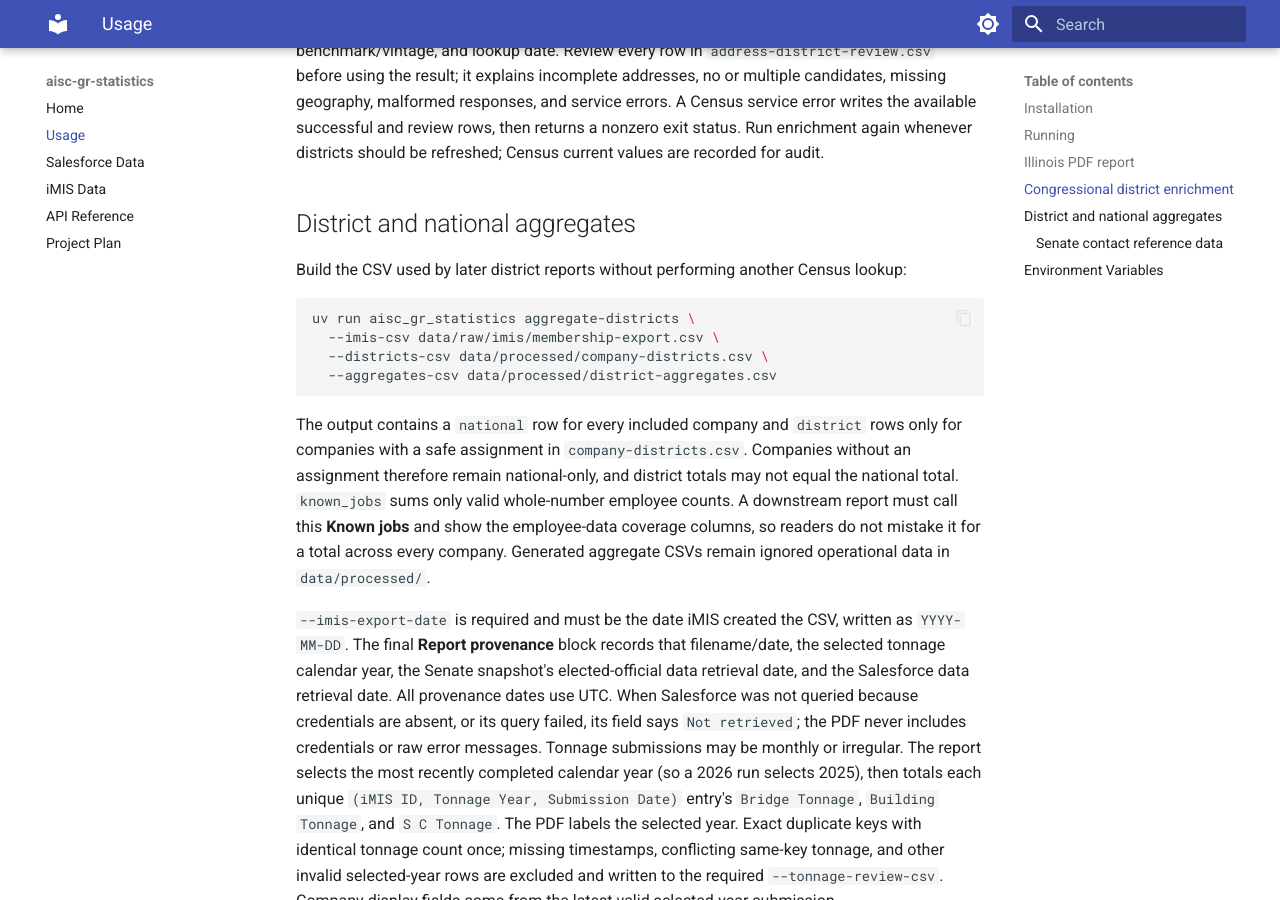
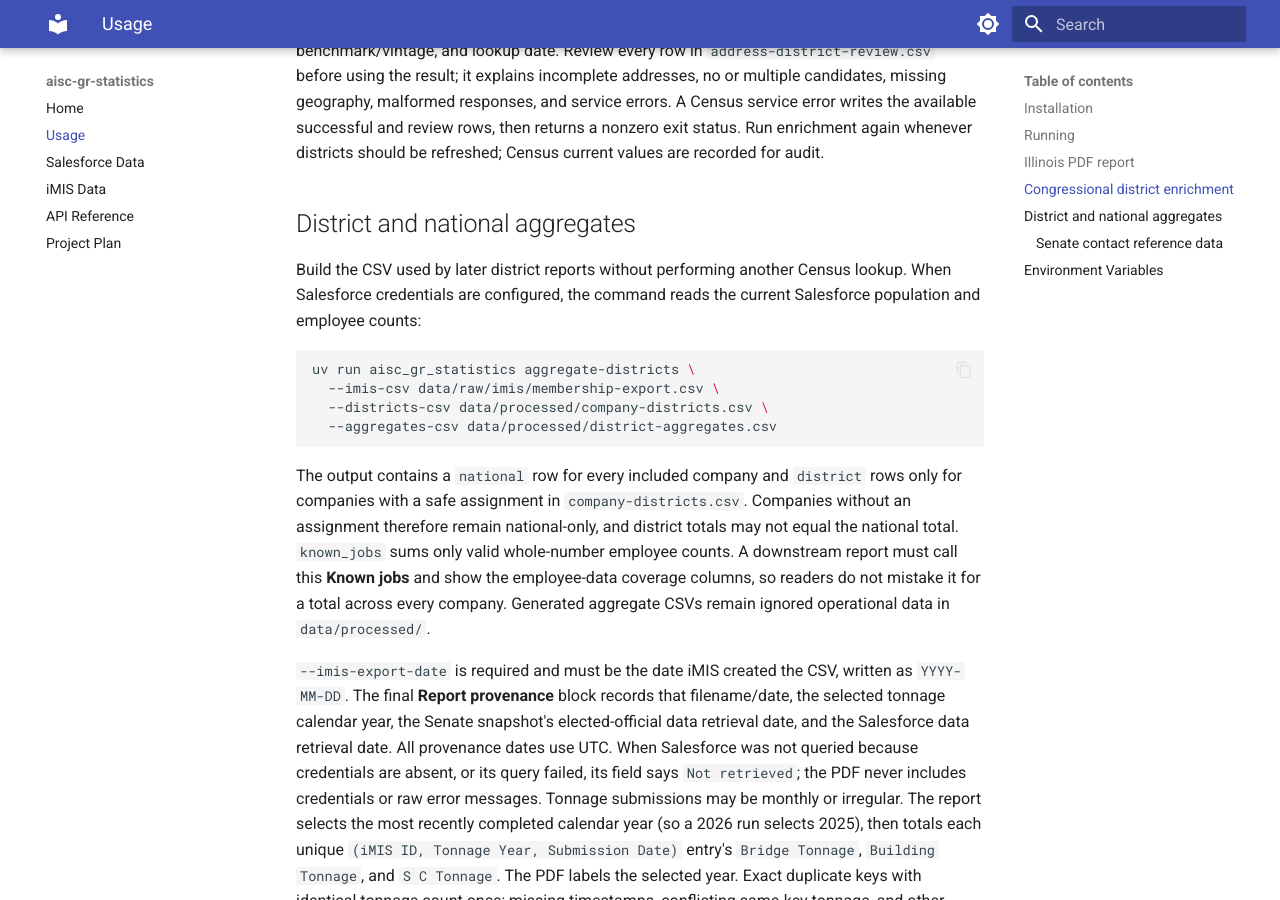
Before and after one commit to MauxBoyle/aisc-govt-relations, an MkDocs documentation site: the page built from docs/usage.md, in a window 1280 px wide and 900 px high, scrolled down 1499 px. Built offline with MkDocs 1.6.1 and Material for MkDocs 9.7.7, drawn with Linux system fonts in a browser that asks for light colours.

Commit message:
Clarify Salesforce dependency for aggregates

````diff
--- a/docs/usage.md
+++ b/docs/usage.md
@@ -78,7 +78,8 @@ districts should be refreshed; Census current values are recorded for audit.
 ## District and national aggregates
 
 Build the CSV used by later district reports without performing another Census
-lookup:
+lookup. When Salesforce credentials are configured, the command reads the
+current Salesforce population and employee counts:
 
 ```bash
 uv run aisc_gr_statistics aggregate-districts \
````
Also changed, not shown: README.md (+5 -3 lines), 1 other file.
